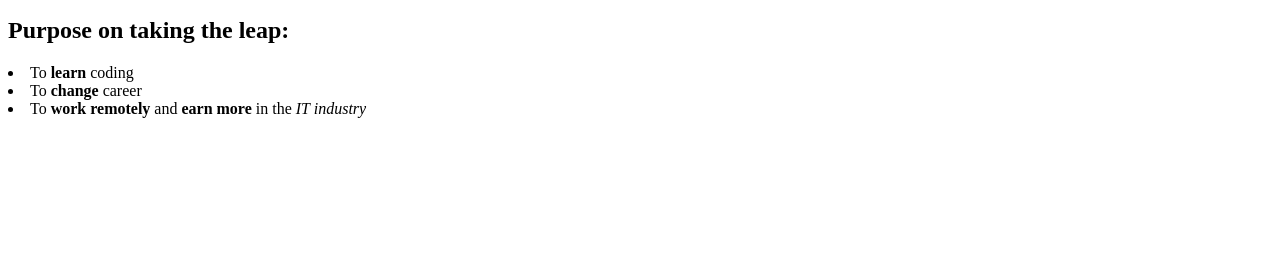
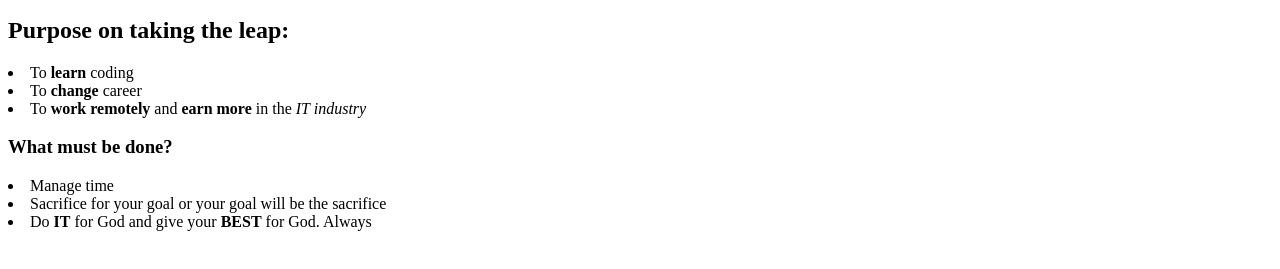
Before and after one commit to JDeeNCee/goit-homework-02, a plain HTML site: page Index.html in a window 1280 px wide. Shown: the part 137-406 px from the top of the page. Drawn offline with Linux system fonts and the light colour scheme.

Commit message:
Update Index.html

```diff
--- a/Index.html
+++ b/Index.html
@@ -12,5 +12,9 @@
   <li>To <strong>learn </strong>coding</li>
   <li>To <strong>change</strong> career</li>
   <li>To <strong>work remotely</strong> and <strong>earn more</strong> in the <em>IT industry</em></li>
+  <h3>What must be done?</h3>
+  <li>Manage time</li>
+  <li>Sacrifice for your goal or your goal will be the sacrifice</li>
+  <li>Do <strong>IT</strong> for God and give your <Strong>BEST</Strong> for God. Always</li>
 </body>
 </html>
```
